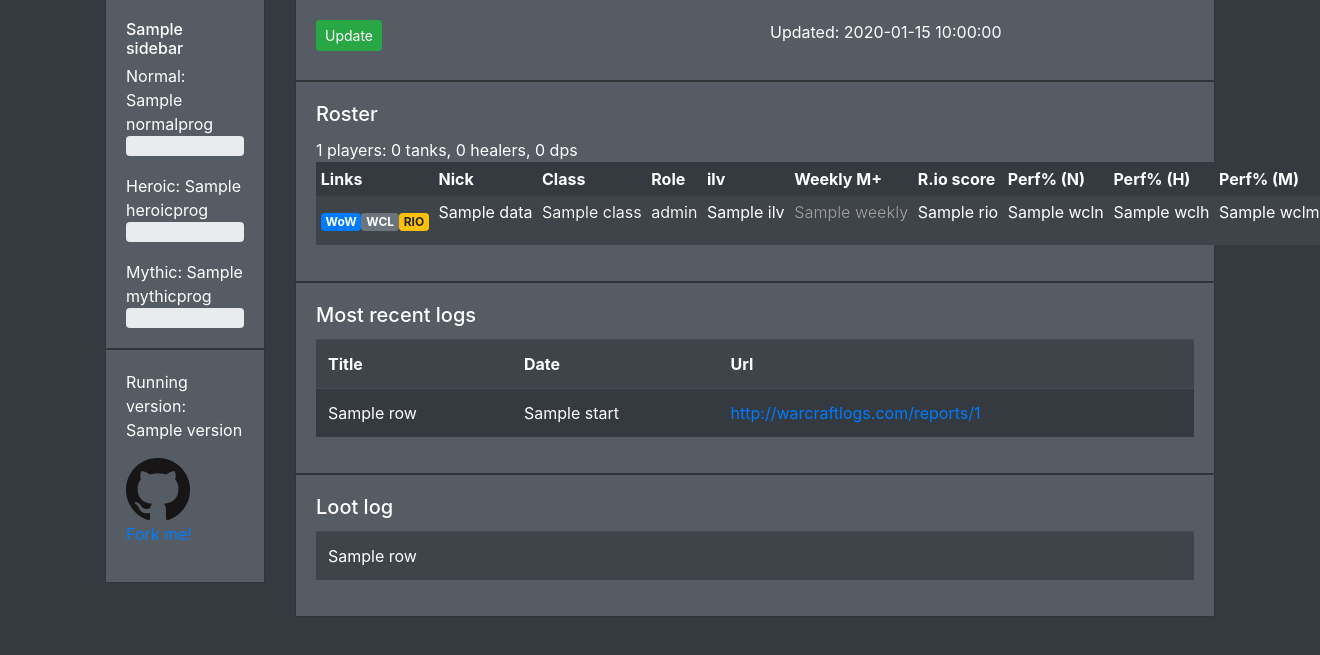
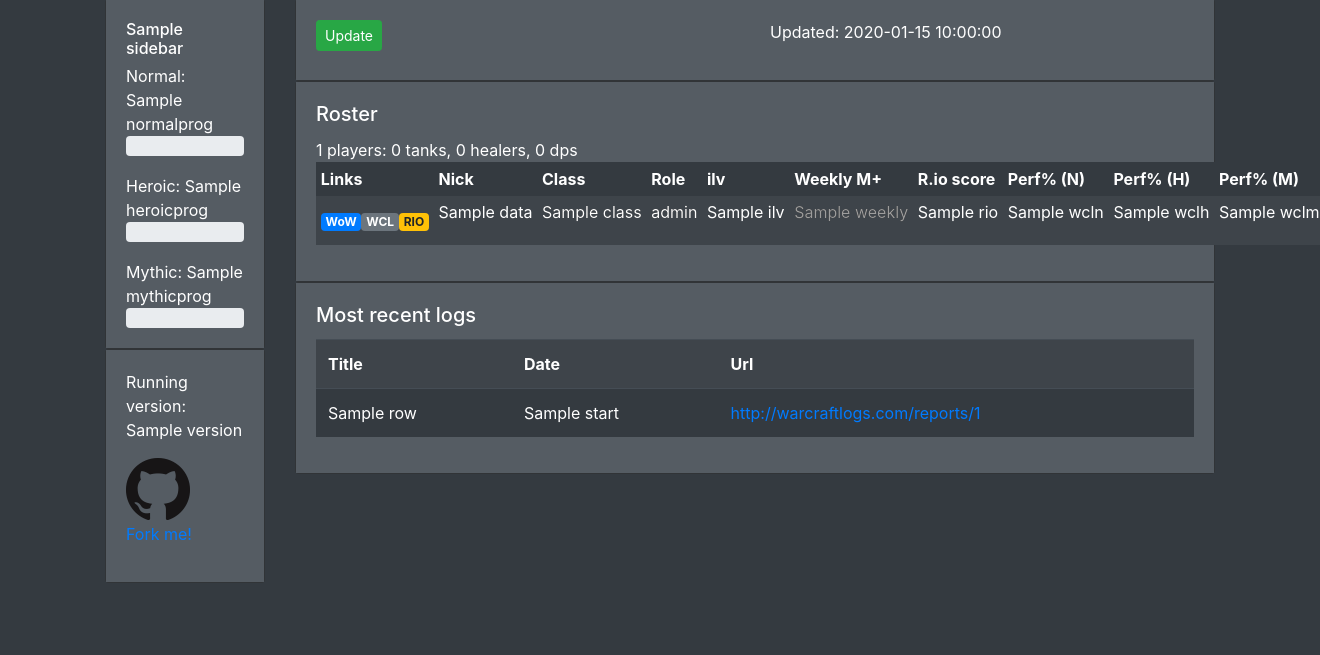
Before and after one commit to Supsu/raidaudit, a Flask app: template templates/index.html in a window 1320 px wide. Shown: the part 113-768 px from the top of the page. Run offline with Flask 2, Linux system fonts and the light colour scheme; the template is opened without the code that fills it: most values are stand-ins (such as "Sample title", 1, 10 or a date in 2020); parts of the project's set-up code (start-up, migrations or seed data) failed here and were passed over; some libraries are stand-ins or nearby versions.

Commit message:
Revert "Added a card for loot.. no idea if it works tho"
This reverts commit 33386d6e00cbdce0ca33d0aa1a975311eb942da5.

```diff
--- a/templates/index.html
+++ b/templates/index.html
@@ -100,21 +100,6 @@
   </div>
 </div>
 
-<div class="card">
-  <div class="card-body">
-
-    <h5 class="card-title">Loot log</h5>
-    <table class="table table-striped table-dark">
-      {% for row in loots %}
-        <tr>
-          <td> {{ row }} </td>
-        </tr>
-      {% endfor %}
-
-    </table>
-
-  </div>
-</div>
 
 <script src="static/scripts/coloring.js"></script>
 
```
